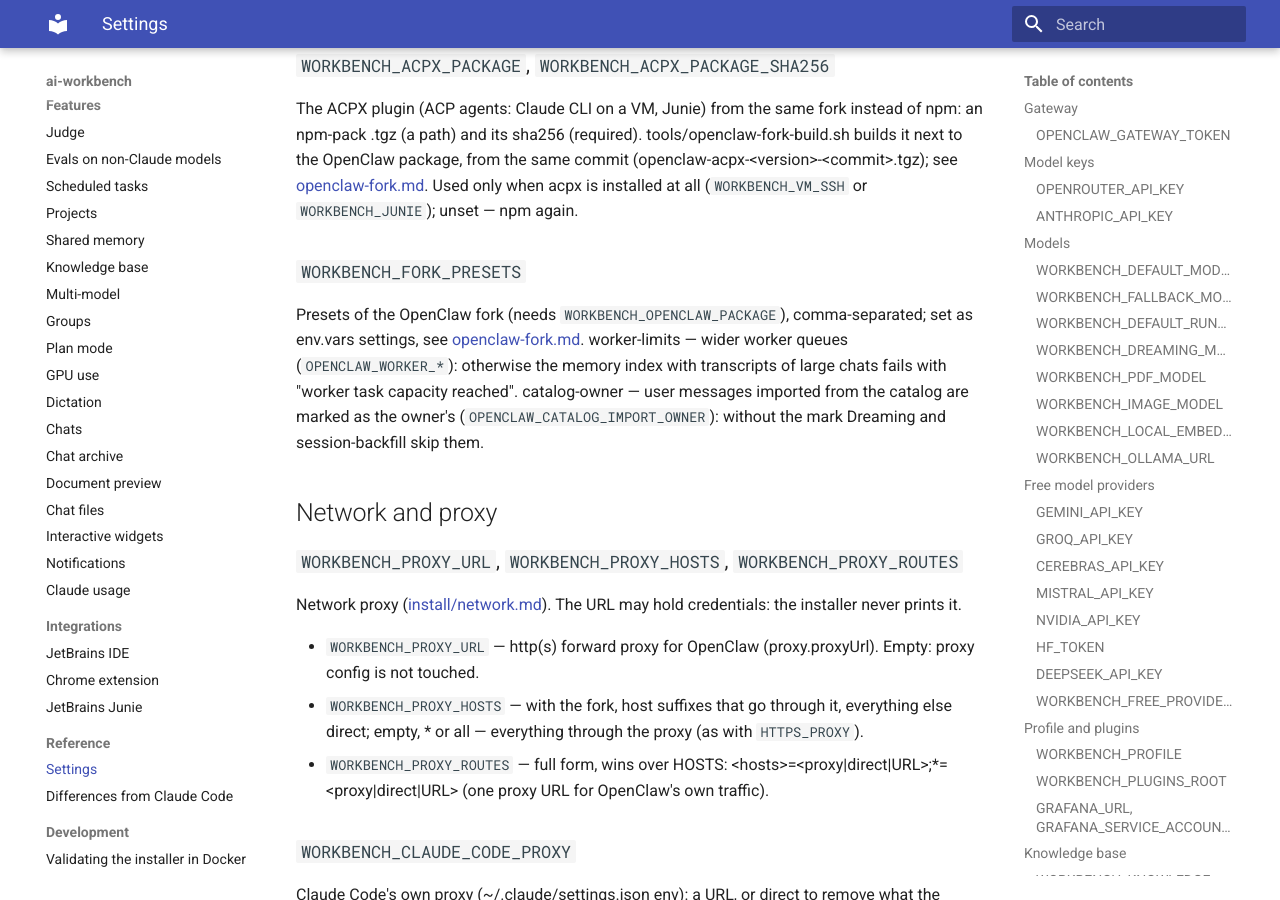
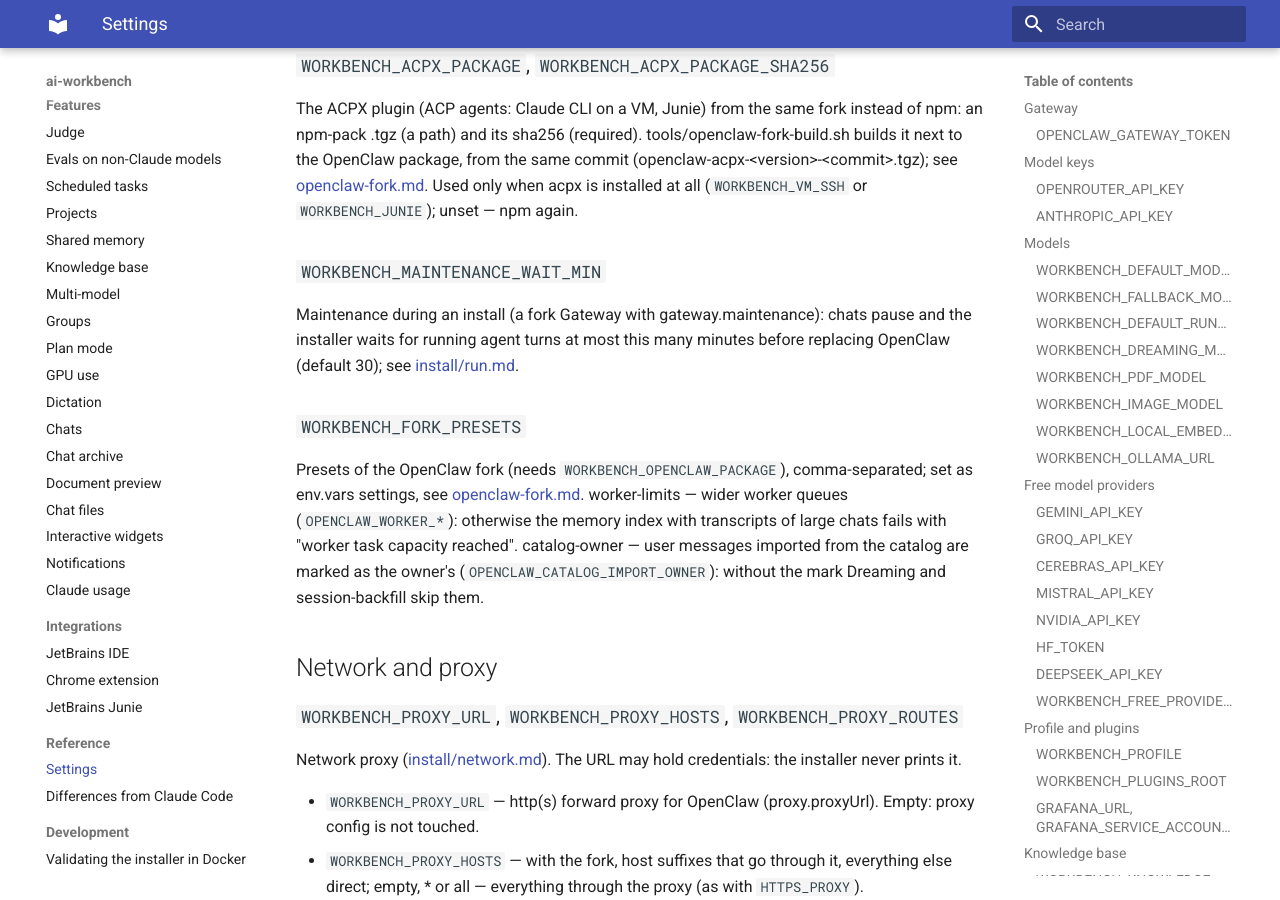
Before and after one commit to SingularBunny/ai-workbench, an MkDocs documentation site: the page built from docs/reference/env.md, in a window 1280 px wide and 900 px high, scrolled down 4970 px. Built offline with MkDocs 1.6.1 and Material for MkDocs 9.7.7, drawn with Linux system fonts in a browser that asks for light colours.

Commit message:
Regenerate docs/reference/env.md for WORKBENCH_MAINTENANCE_WAIT_MIN

```diff
--- a/docs/reference/env.md
+++ b/docs/reference/env.md
@@ -144,6 +144,10 @@ OpenClaw from your own fork instead of the pinned version: an npm package (.tgz
 
 The ACPX plugin (ACP agents: Claude CLI on a VM, Junie) from the same fork instead of npm: an npm-pack .tgz (a path) and its sha256 (required). tools/openclaw-fork-build.sh builds it next to the OpenClaw package, from the same commit (openclaw-acpx-&lt;version&gt;-&lt;commit&gt;.tgz); see [openclaw-fork.md](../openclaw-fork.md). Used only when acpx is installed at all (`WORKBENCH_VM_SSH` or `WORKBENCH_JUNIE`); unset — npm again.
 
+### `WORKBENCH_MAINTENANCE_WAIT_MIN`
+
+Maintenance during an install (a fork Gateway with gateway.maintenance): chats pause and the installer waits for running agent turns at most this many minutes before replacing OpenClaw (default 30); see [install/run.md](../install/run.md).
+
 ### `WORKBENCH_FORK_PRESETS`
 
 Presets of the OpenClaw fork (needs `WORKBENCH_OPENCLAW_PACKAGE`), comma-separated; set as env.vars settings, see [openclaw-fork.md](../openclaw-fork.md). worker-limits — wider worker queues (`OPENCLAW_WORKER_*`): otherwise the memory index with transcripts of large chats fails with "worker task capacity reached". catalog-owner — user messages imported from the catalog are marked as the owner's (`OPENCLAW_CATALOG_IMPORT_OWNER`): without the mark Dreaming and session-backfill skip them.
```
